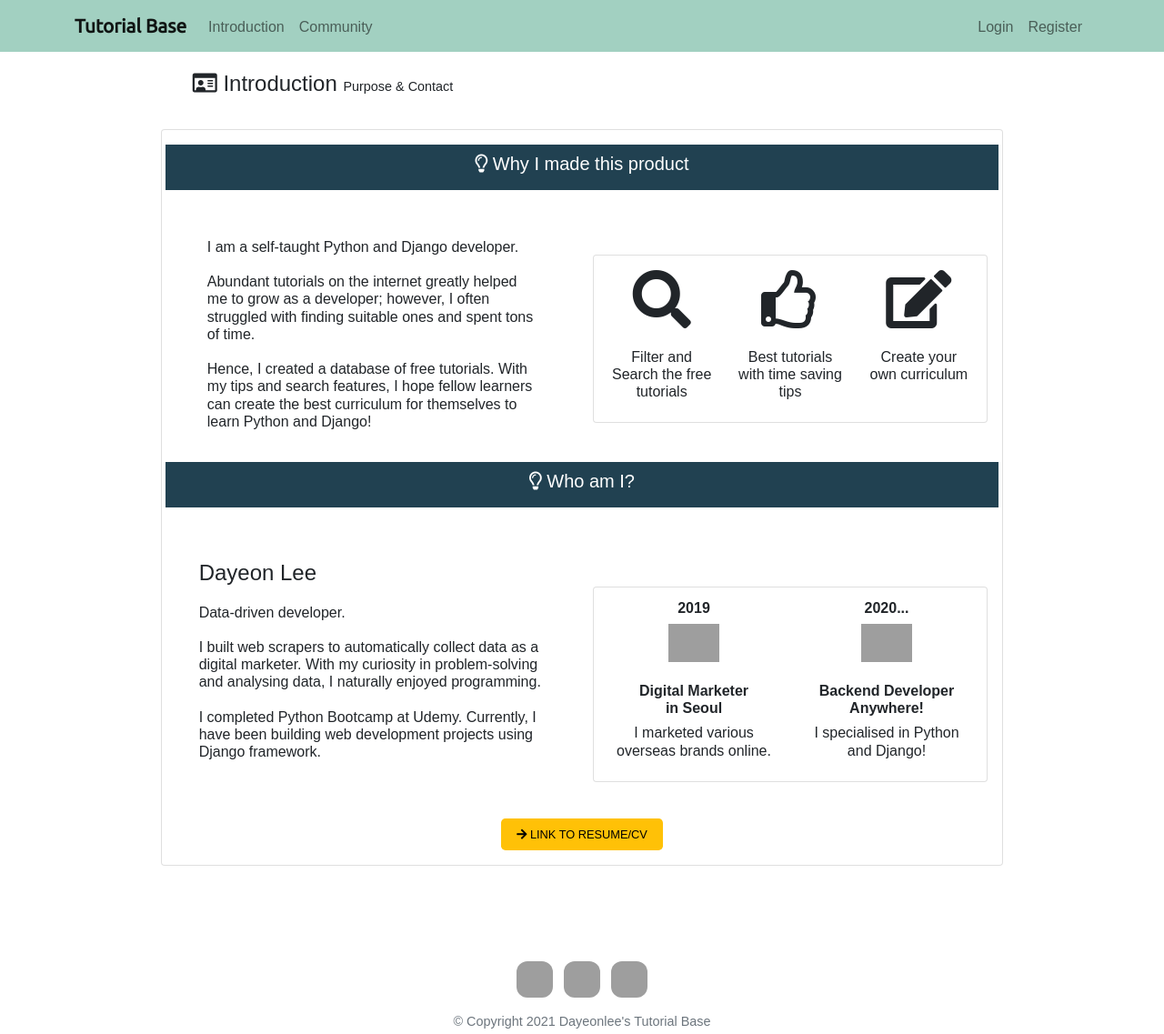
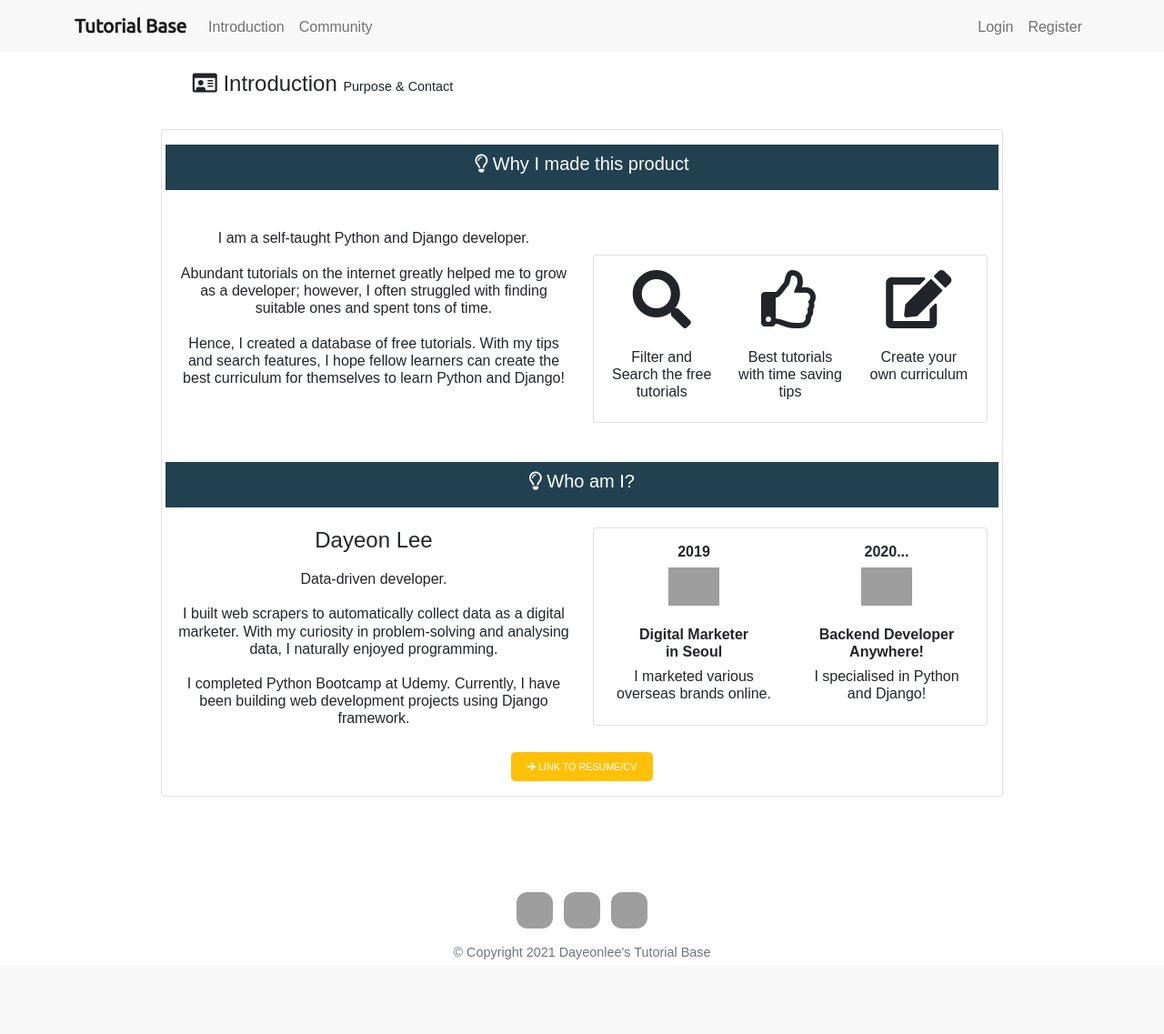
Before and after one commit to day-lee/2021_Tutorial_Base, a Django app: page /contact/ in a window 1280 px wide. Shown: the whole page at 91% size. After the commit the page ends 1055 px from the top, so only its background shows below. Run offline with Django 3.2, Linux system fonts and the light colour scheme; some libraries are stand-ins or nearby versions; grey boxes are pictures that could not be loaded.

Commit message:
change color of navbar

```diff
--- a/static/css/main.css
+++ b/static/css/main.css
@@ -26,7 +26,7 @@
 
 /* nav*/
     .navbar {
-         background-color: #a2d0c1;
+         background-color: #F9F9F9;
     }
 
     .navbar-brand {
@@ -99,6 +99,7 @@
 	}
 
 	.register-button {
+	    font-weight: 900;
         color: black;
         font-size: 0.8rem;
         font-family:sans-serif;
@@ -183,8 +184,8 @@
 	}
 
 	.title-image {
-	    width: 100%;
-	    height: 100%;
+	    width: 95%;
+	    height: 95%;
 	}
 
 /* Forms */
@@ -194,30 +195,8 @@
     }
 
 /* Contact */
-
-    .purpose-statement {
-        text-align: left;
-        padding: 7px 5%;
-        font-color: black;
-        font-size: 1rem;
-        font-weight: 600;
-    }
-
-    .intro-statement {
-        text-align: left;
-        padding: 4%;
-        font-color: black;
-        font-size: 1rem;
-        font-weight: 600;
-    }
-
     .features {
         padding-top: 3%;
-    }
-
-    .past-experience {
-        padding-top: 3%;
-        margin-top: 15%;
     }
 
     .contact-icons {
@@ -259,13 +238,6 @@
 	    font-weight: 400;
 	}
 
-	.goto-cv {
-	    font-weight: 400;
-        color: black;
-        font-size: 0.8rem;
-        font-family:sans-serif;
-
-	}
 
 /* footer */
 	.velog {
@@ -395,7 +367,7 @@
     }
 
     .study-goal-card {
-        background: #eff7e1;
+        background: #F9F9F9;
         padding: 5% 5%;
     }
 
@@ -420,6 +392,23 @@
         padding: 10px 12%;
     }
 
+/* Contact */
+
+    .purpose-statement-en {
+        text-align: left;
+        padding: 7px 5%;
+        font-color: black;
+        font-size: 1rem;
+        font-weight: 600;
+    }
+
+    .purpose-statement-ko {
+        text-align: left;
+        padding: 7px 4%;
+        font-color: black;
+        font-size: 0.9rem;
+        font-weight: 600;
+    }
 
 /* Community Board */
     .chalkboard {
```
